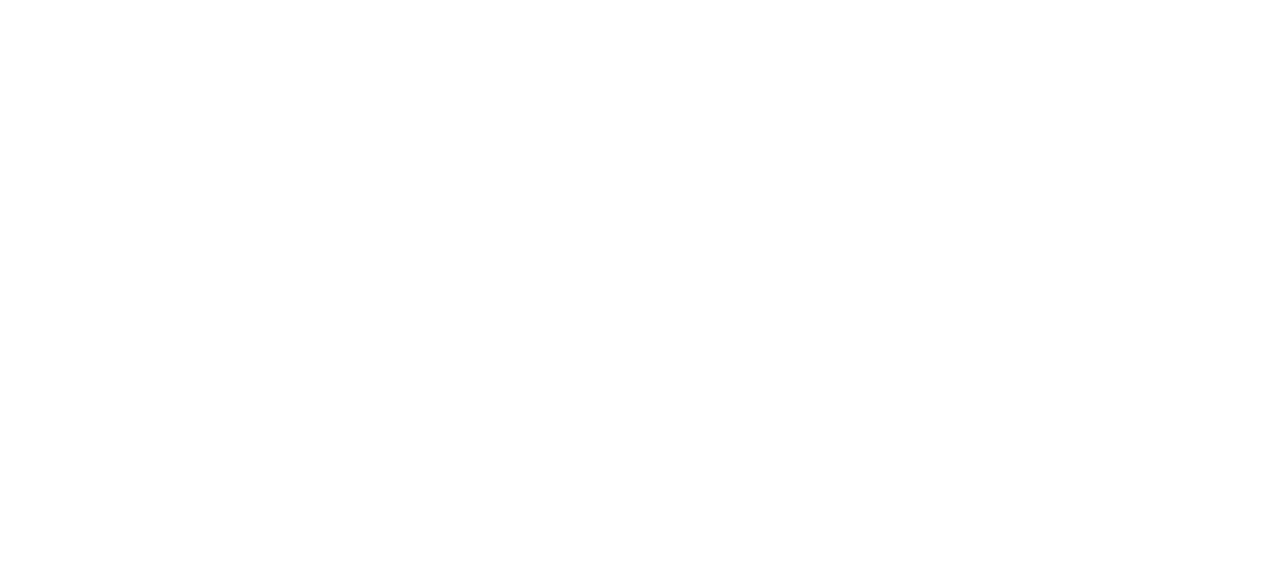
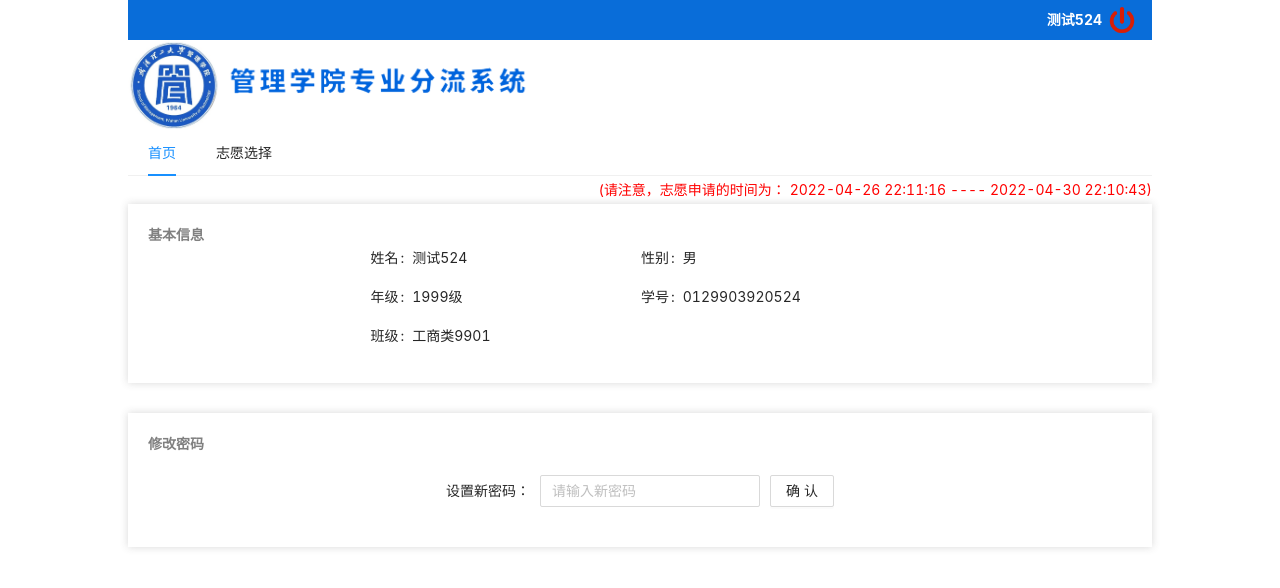
Before and after one commit to cd-cd-cd/WHUTMIS, a React (Create React App) app: page /student/home in a window 1280 px wide. Before the commit this address had no page. Shown: the top 588 px of the page. Built offline with nearby package versions, Linux system fonts and the light colour scheme.

Commit message:
feat: stu

```diff
--- a/src/App.tsx
+++ b/src/App.tsx
@@ -16,6 +16,9 @@ import AdminHome from './pages/Home/AdminHome'
 import BasicInfo from './pages/Main/AdminMain/BasicInfo'
 import StuInfo from './pages/Main/AdminMain/StuInfo'
 import Unknown from './pages/Unknow'
+import StuHome from './pages/Home/StuHome'
+import StudentHome from './pages/Student/StudentHome'
+import Wish from './pages/Student/Wish'
 
 function App () {
   const [tabBarList, setTabBarList] = useState<ITabBarCommon[]>([])
@@ -49,6 +52,10 @@ function App () {
             <Route path='basicInfo' element={<BasicInfo/>}></Route>
             <Route path='stuInfo' element={<StuInfo/>}></Route>
           </Route>
+          <Route path='student' element={<StuHome/>}>
+            <Route path='home' element={<StudentHome/>}></Route>
+            <Route path='wish' element={<Wish/>}></Route>
+          </Route>
           <Route path='/404' element={<Unknown/>}></Route>
         </Routes>
       </BrowserRouter>
--- a/src/assets/styles/global.css
+++ b/src/assets/styles/global.css
@@ -15,4 +15,8 @@
   --warn-color: red;
 
   --normal-text-color: #606266;
+
+  /*student*/
+  --board-title-color: gray;
+  --major-back-color: hsla(0,0%,70%,.1);
 }
--- /dev/null
+++ b/src/pages/Home/StuHome/index.module.scss
@@ -0,0 +1,50 @@
+.back{
+  width: 80%;
+  margin: 0 auto;
+}
+
+.header{
+
+  .top{
+    width: 100%;
+    height: 40px;
+    background-color: #096dd9;
+  }
+}
+
+.logo_box{
+  display: flex;
+  align-items: center;
+}
+
+.textLogo{
+  height: 75px;
+}
+
+.logo{
+  height: 90px;
+}
+
+.top{
+  justify-content: flex-end;
+  align-items: center;
+  display: flex;
+  padding-right: 15px;
+}
+
+.logoutIcon{
+  width: 30px;
+  margin-left: 5px;
+  cursor: pointer;
+}
+
+.logout_text{
+  color: #fff;
+  font-weight: 700;
+}
+
+.warnText{
+  color: var(--warn-color);
+  text-align: end;
+  margin: 3px 0;
+}
--- /dev/null
+++ b/src/pages/Home/StuHome/index.tsx
@@ -0,0 +1,44 @@
+import React, { useEffect, useState } from 'react'
+import stuLogo from '../../../assets/imgs/stu_logo_top.png'
+import textLogo from '../../../assets/imgs/text.png'
+import logout from '../../../assets/imgs/logout.png'
+import style from './index.module.scss'
+import { Menu, type MenuProps } from 'antd'
+import { Outlet, useNavigate } from 'react-router-dom'
+
+export default function StuHome () {
+  const [current, setCurrent] = useState('home')
+  const navigator = useNavigate()
+  const items: MenuProps['items'] = [
+    {
+      label: '首页',
+      key: 'home'
+    },
+    {
+      label: '志愿选择',
+      key: 'wish'
+    }
+  ]
+  useEffect(() => {
+    navigator(`/student/${current}`)
+  }, [current])
+  return (
+    <div className={style.back}>
+      <header className={style.header}>
+        <div className={style.top}>
+          <div className={style.logout_text}>测试524</div>
+          <img src={logout} className={style.logoutIcon}></img>
+        </div>
+        <div className={style.logo_box}>
+          <img src={stuLogo} className={style.logo}></img>
+          <img src={textLogo} className={style.textLogo}></img>
+        </div>
+        <Menu onClick={(e) => setCurrent(e.key)} selectedKeys={[current]} mode="horizontal" items={items} />
+        <div className={style.warnText}>(请注意，志愿申请的时间为： 2022-04-26 22:11:16 ---- 2022-04-30 22:10:43)</div>
+      </header>
+      <main>
+        <Outlet/>
+      </main>
+    </div>
+  )
+}
--- /dev/null
+++ b/src/pages/Student/StudentHome/index.module.scss
@@ -0,0 +1,27 @@
+.showBoard{
+  box-shadow: var(--box-shadow);
+  padding: 20px;
+  margin-bottom: 30px;
+}
+
+.title{
+  font-weight: 700;
+  color: var(--board-title-color);
+}
+
+.info{
+  width: 55%;
+  margin: 0 auto;
+}
+
+.func_box{
+  align-items: center;
+  display: flex;
+  justify-content: center;
+  padding: 20px 0;
+}
+
+.changePasswordInput{
+  width: 220px;
+  margin: 0 10px;
+}
--- /dev/null
+++ b/src/pages/Student/StudentHome/index.tsx
@@ -0,0 +1,41 @@
+import React, { useState } from 'react'
+import style from './index.module.scss'
+import { Button, Descriptions, Input } from 'antd'
+import useValidator from '../../../hooks/useValidator'
+
+export default function StudentHome () {
+  const [password, setPassword] = useState('')
+  const { mainPasswordValidator } = useValidator()
+  const changePassword = () => {
+    if (mainPasswordValidator(password)) {
+      console.log('yes')
+    }
+  }
+  return (
+    <div>
+      <div className={style.showBoard}>
+        <div className={style.title}>基本信息</div>
+        <Descriptions column={2} title={null} className={style.info}>
+          <Descriptions.Item label="姓名">测试524</Descriptions.Item>
+          <Descriptions.Item label="性别">男</Descriptions.Item>
+          <Descriptions.Item label="年级">1999级</Descriptions.Item>
+          <Descriptions.Item label="学号">0129903920524</Descriptions.Item>
+          <Descriptions.Item label="班级">工商类9901</Descriptions.Item>
+        </Descriptions>
+      </div>
+      <div className={style.showBoard}>
+        <div className={style.title}>修改密码</div>
+        <div className={style.func_box}>
+          <span>设置新密码：</span>
+          <Input
+            className={style.changePasswordInput}
+            placeholder='请输入新密码'
+            value={password}
+            onChange={(e) => setPassword(e.target.value)}
+          ></Input>
+          <Button onClick={() => changePassword()}>确认</Button>
+        </div>
+      </div>
+    </div>
+  )
+}
--- /dev/null
+++ b/src/pages/Student/Wish/index.module.scss
@@ -0,0 +1,47 @@
+.showBoard{
+  box-shadow: var(--box-shadow);
+  padding: 20px;
+  margin-bottom: 30px;
+}
+
+.title{
+  font-weight: 700;
+  color: var(--board-title-color);
+}
+
+.selfInfo{
+  width: 80%;
+  margin: 0 auto;
+  padding-bottom: 10px;
+  border-bottom: 1px solid lightgray;
+}
+
+.col{
+  text-align: center;
+}
+
+.label{
+  margin-top: 5px;
+}
+
+.major_box{
+  width: 100%;
+}
+
+.firstLevel{
+  background-color: var(--major-back-color);
+  padding: 5px;
+  margin-bottom: 5px;
+}
+
+.select{
+  // width: 190px;
+  width: 90%;
+}
+
+.label{
+  text-align: end;
+  align-items: center;
+  padding-right: 10px;
+  color: dimgray;
+}
--- /dev/null
+++ b/src/pages/Student/Wish/index.tsx
@@ -0,0 +1,76 @@
+import React from 'react'
+import style from './index.module.scss'
+import { Col, Row, Select } from 'antd'
+export default function Wish () {
+  return (
+    <div>
+      <div className={style.showBoard}>
+        <div className={style.title}>志愿选择</div>
+        <div className={style.selfInfo}>
+          <Row>
+            <Col className={style.col} span={8}>成绩：29.498</Col>
+            <Col className={style.col} span={8}>附加分：0.3</Col>
+            <Col className={style.col} span={8}>总分：29.798</Col>
+          </Row>
+        </div>
+        <div className={style.label}>
+          <Row>
+            <Col className={style.col} span={8}>专业</Col>
+            <Col className={style.col} span={8}>方向</Col>
+            <Col className={style.col} span={8}>班级</Col>
+          </Row>
+        </div>
+        <div className={style.major_box}>
+          <div className={style.firstLevel}>
+            <Row gutter={[8, 8]}>
+              <Col span={3} className={style.label}>会计学：</Col>
+              <Col span={5}><Select className={style.select}/></Col>
+              <Col span={3} className={style.label}>大数据会计：</Col>
+              <Col span={5}><Select className={style.select}/></Col>
+              <Col span={3} className={style.label}>大数据会计1：</Col>
+              <Col span={5}><Select className={style.select}/></Col>
+              <Col span={3} className={style.label}></Col>
+              <Col span={5}></Col>
+              <Col span={3} className={style.label}></Col>
+              <Col span={5}></Col>
+              <Col span={3} className={style.label}>大数据会计2：</Col>
+              <Col span={5}><Select className={style.select}/></Col>
+              <Col span={3} className={style.label}></Col>
+              <Col span={5}></Col>
+              <Col span={3} className={style.label}>管理会计：</Col>
+              <Col span={5}><Select className={style.select}/></Col>
+              <Col span={3} className={style.label}></Col>
+              <Col span={5}></Col>
+            </Row>
+          </div>
+          <div className={style.firstLevel}>
+            <Row gutter={[8, 8]}>
+              <Col span={3} className={style.label}>工商管理：</Col>
+              <Col span={5}><Select className={style.select}/></Col>
+            </Row>
+          </div>
+        </div>
+        <div className={style.firstLevel}>
+            <Row gutter={[8, 8]}>
+              <Col span={3} className={style.label}>财务管理：</Col>
+              <Col span={5}><Select className={style.select}/></Col>
+              <Col span={3} className={style.label}>智能财务：</Col>
+              <Col span={5}><Select className={style.select}/></Col>
+              <Col span={3} offset={16} className={style.label}>公司金融：</Col>
+              <Col span={5}><Select className={style.select}/></Col>
+              <Col span={3} className={style.label}>大数据会计2：</Col>
+              <Col span={5}><Select className={style.select}/></Col>
+              <Col span={3} className={style.label}></Col>
+              <Col span={5}></Col>
+              <Col span={3} className={style.label}>管理会计：</Col>
+              <Col span={5}><Select className={style.select}/></Col>
+              <Col span={3} className={style.label}></Col>
+              <Col span={5}></Col>
+            </Row>
+          </div>
+      </div>
+      <div>
+      </div>
+    </div>
+  )
+}
```
Also changed, not shown: src/assets/imgs/stu_logo_top.png (added), src/assets/imgs/text.png (added).
